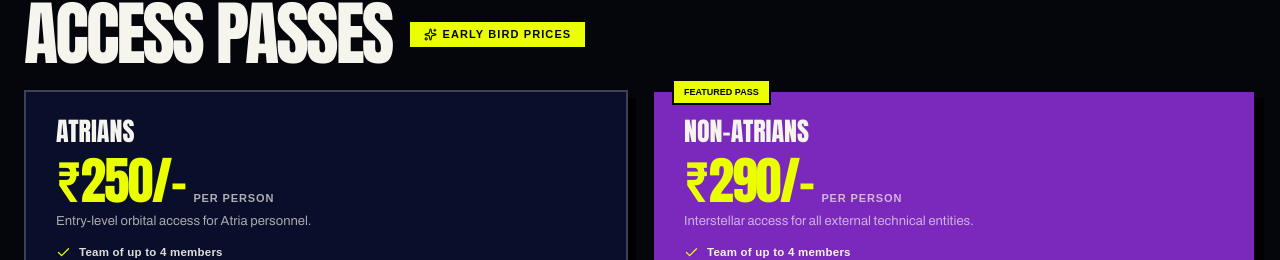
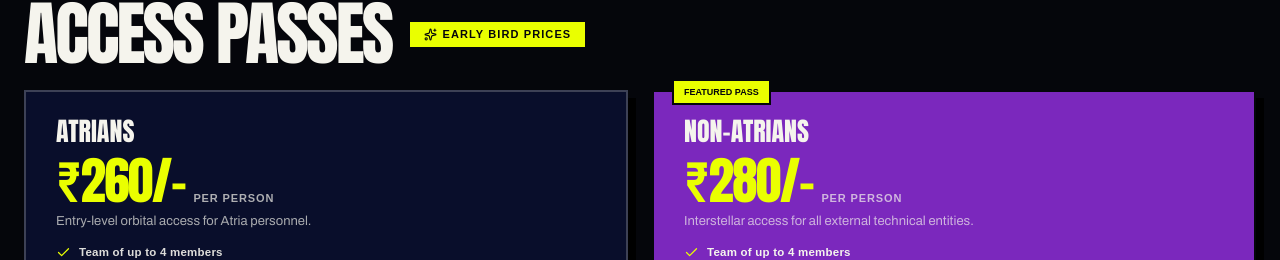
Before and after one commit to sriharsha-web/Cypher-4.0, a Next.js app: page / in a window 1280 px wide. Shown: the part 5996-6256 px from the top of the page. Built offline with nearby package versions, Linux system fonts and the light colour scheme; a web font is replaced by a local one.

Commit message:
fix(pricing): update pass pricing to 260 for Atrians and 280 for Non-Atrians

```diff
--- a/src/components/cypher/RegistrationSection.tsx
+++ b/src/components/cypher/RegistrationSection.tsx
@@ -2,6 +2,7 @@
 
 import { ArrowUpRight, Check, Sparkles } from "lucide-react";
 import Link from "next/link";
+import { PASSES } from "@/lib/passes";
 
 const passBenefits = [
   "Team of up to 4 members",
@@ -29,7 +30,7 @@ export function RegistrationSection() {
           <article className="pass-card">
             <h3>ATRIANS</h3>
             <div className="pass-price">
-              <strong>₹250/-</strong>
+              <strong>₹{PASSES.atrians.perPerson}/-</strong>
               <small>per person</small>
             </div>
             <p className="pass-desc">Entry-level orbital access for Atria personnel.</p>
@@ -53,7 +54,7 @@ export function RegistrationSection() {
             <span className="featured-label">FEATURED PASS</span>
             <h3>NON-ATRIANS</h3>
             <div className="pass-price">
-              <strong>₹290/-</strong>
+              <strong>₹{PASSES["non-atrians"].perPerson}/-</strong>
               <small>per person</small>
             </div>
             <p className="pass-desc">Interstellar access for all external technical entities.</p>
--- a/src/lib/passes.ts
+++ b/src/lib/passes.ts
@@ -29,26 +29,26 @@ export const PASSES: Record<PassId, PassConfig> = {
     id: "atrians",
     name: "ATRIANS",
     description: "Entry-level orbital access for Atria personnel.",
-    perPerson: 250,
+    perPerson: 260,
     featured: false,
     benefits: ["Team of up to 4 members", ...SHARED_BENEFITS],
     pricing: {
-      2: 500,
-      3: 750,
-      4: 1000,
+      2: 520,
+      3: 780,
+      4: 1040,
     },
   },
   "non-atrians": {
     id: "non-atrians",
     name: "NON-ATRIANS",
     description: "Interstellar access for all external technical entities.",
-    perPerson: 290,
+    perPerson: 280,
     featured: true,
     benefits: ["Team of up to 4 members", ...SHARED_BENEFITS],
     pricing: {
-      2: 580,
-      3: 870,
-      4: 1160,
+      2: 560,
+      3: 840,
+      4: 1120,
     },
   },
 };
```
